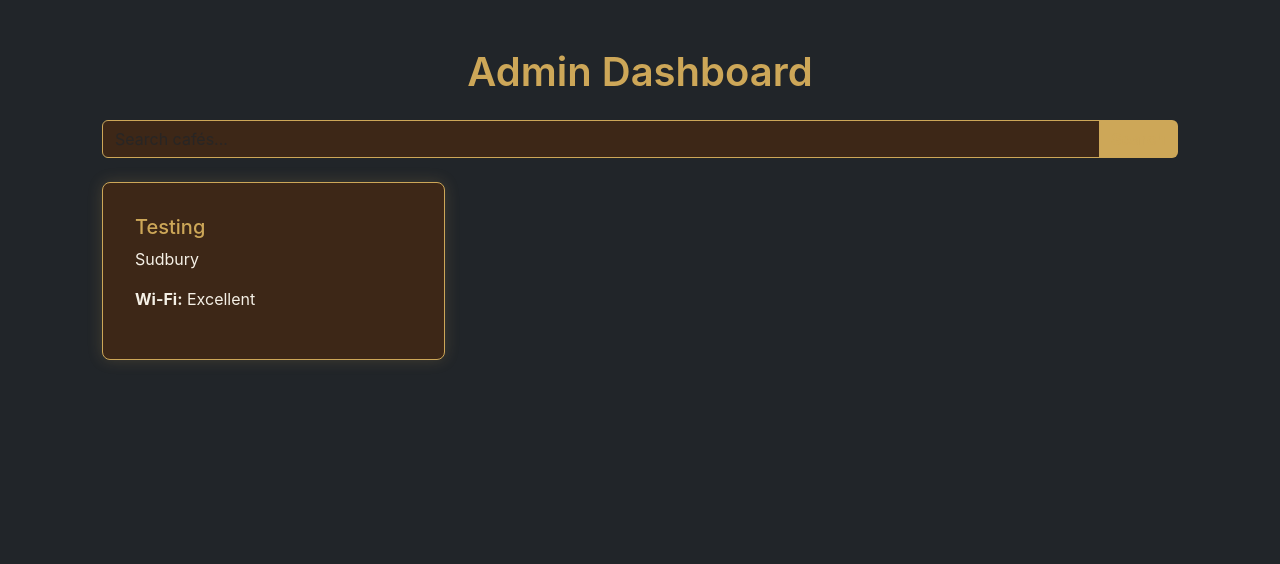
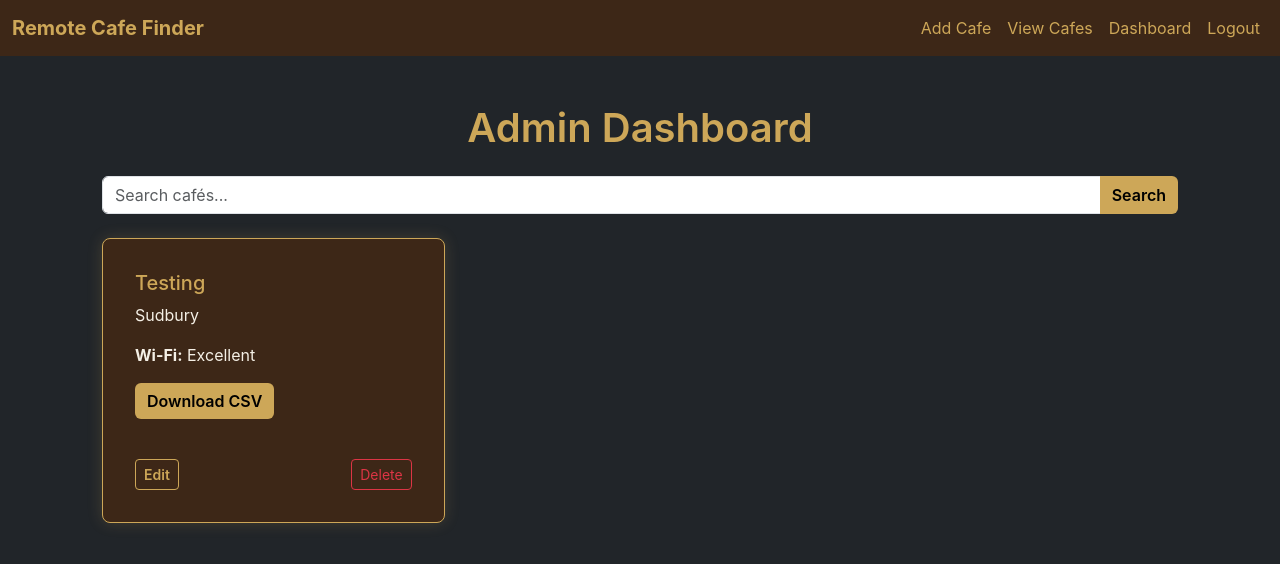
Before and after one commit to LizKodjo/Website_projects, a Flask app: page /admin-dashboard in a window 1280 px wide. Shown: the top 564 px of the page. Run offline with Flask 3, Linux system fonts and the light colour scheme; a user stored in the database is signed in; style sheets or scripts are compiled from the project's sources.

Commit message:
Working on admin dashboard

```diff
--- a/RemoteCafeFinder/backend/app.py
+++ b/RemoteCafeFinder/backend/app.py
@@ -1,10 +1,13 @@
-from flask import Flask, flash, redirect, render_template, request, session
+from flask import Flask, flash, make_response, redirect, render_template, request, session
 from models import Admin, db, Cafe
 import os
 from dotenv import load_dotenv
 from flask_mail import Mail, Message
 from werkzeug.security import generate_password_hash, check_password_hash
 from flask_migrate import Migrate
+import csv
+import io
+
 
 load_dotenv()
 
@@ -111,6 +114,8 @@
 
 @app.route('/export')
 def export():
+    if 'admin_id' not in session:
+        return redirect('/login')
     cafes = Cafe.query.all()
     output = io.StringIO()
     writer = csv.writer(output)
@@ -123,5 +128,38 @@
     return response
 
 
+@app.route('/logout')
+def logout():
+    session.pop('admin_id', None)
+    flash("You've been logged out.", "info")
+    return redirect('/login')
+
+
+@app.route('/edit-cafe/<int:cafe_id>', methods=['GET', 'POST'])
+def edit_cafe(cafe_id):
+    if 'admin_id' not in session:
+        return redirect('/login')
+    cafe = Cafe.query.get_or_404(cafe_id)
+    if request.method == 'POST':
+        cafe.name = request.form['name']
+        cafe.location = request.form['location']
+        cafe.wifi = request.form['wifi']
+        db.session.commit()
+        flash("Cafe update!", "success")
+        return redirect('/admin-dashboard')
+    return render_template('edit_cafe.html', cafe=cafe)
+
+
+@app.route('/delete-cafe/<int:cafe_id>', methods=['POST'])
+def delete_cafe(cafe_id):
+    if 'admin_id' not in session:
+        return redirect('/login')
+    cafe = Cafe.query.get_or_404(cafe_id)
+    db.session.delete(cafe)
+    db.session.commit()
+    flash("Cafe deleted", "warning")
+    return redirect('/admin-dashboard')
+
+
 if __name__ == "__main__":
     app.run(debug=True)
--- a/RemoteCafeFinder/backend/static/scss/layout/_index.scss
+++ b/RemoteCafeFinder/backend/static/scss/layout/_index.scss
@@ -1,2 +1,3 @@
 @forward 'grid';
 @forward 'spacing';
+@forward 'navbar';
--- a/RemoteCafeFinder/backend/static/scss/pages/_index.scss
+++ b/RemoteCafeFinder/backend/static/scss/pages/_index.scss
@@ -1,3 +1,4 @@
 @forward 'add-cafe';
 @forward 'admin';
 @forward 'home';
+@forward 'edit';
--- a/RemoteCafeFinder/backend/templates/admin_dashboard.html
+++ b/RemoteCafeFinder/backend/templates/admin_dashboard.html
@@ -31,7 +31,14 @@
           <h5 class="card-title text-gold">{{ cafe.name }}</h5>
           <p>{{ cafe.location }}</p>
           <p><strong>Wi-Fi:</strong> {{ cafe.wifi }}</p>
+          <a href="/export" class="btn btn-gold mb-4">Download CSV</a>
           <!-- Future: Edit/Delete buttons -->
+           <div class="d-flex justify-content-between mt-3">
+            <a href="{{url_for('edit_cafe', cafe_id=cafe.id)}}" class="btn btn-outline-gold btn-sm">Edit</a>
+            <form action="{{url_for('delete_cafe', cafe_id=cafe.id)}}" onsubmit="return confirm('Delete this Cafe?;')" method="post">
+              <button class="btn btn-outline-danger btn-sm" type="submit">Delete</button>
+            </form>
+           </div>
         </div>
       </div>
     </div>
--- a/RemoteCafeFinder/backend/templates/base.html
+++ b/RemoteCafeFinder/backend/templates/base.html
@@ -2,15 +2,36 @@
 <html lang="en">
 <head>
   <meta charset="UTF-8" />
+  <meta name="viewport" content="width=device-width, initial-scale=1">
   <title>{% block title %} {% endblock %}</title>
   <link href="https://cdn.jsdelivr.net/npm/bootstrap@5.3.8/dist/css/bootstrap.min.css" rel="stylesheet" integrity="sha384-sRIl4kxILFvY47J16cr9ZwB07vP4J8+LH7qKQnuqkuIAvNWLzeN8tE5YBujZqJLB" crossorigin="anonymous">
   <link rel="stylesheet" href="{{ url_for('static', filename='css/styles.css') }}">
 </head>
 <body class="bg-dark text-light">
+  <nav class="navbar navbar-expand-lg bg-espresso">
+    <div class="container-fluid">
+      <a href="/" class="navbar-brand text-gold fw-bold">Remote Cafe Finder</a>
+      <button type="button" class="navbar-toggler" data-bs-toggle="collapse" data-bs-target="#navMenu"><span class="navbar-toggler-icon"></span></button>
+      <div class="collapse navbar-collapse" id="navMenu">
+        <ul class="navbar-nav ms-auto">
+          <li class="nav-item"><a href="/add-cafe" class="nav-link text-gold">Add Cafe</a></li>
+          <li class="nav-item"><a href="/cafes" class="nav-link text-gold">View Cafes</a></li>
+          {% if session.get('admin_id') %}
+          <li class="nav-item"><a href="/admin-dashboard" class="nav-link text-gold">Dashboard</a></li>
+          <li class="nav-item"><a href="/logout" class="nav-link text-gold">Logout</a></li>
+          {% else %}
+          <li class="nav-item"><a href="/login" class="nav-link text-gold">Admin Login</a></li>
+          {% endif %}
+        </ul>
+      </div>
+    </div>
+  </nav>
+
   {% block content %} {% endblock %}
 
 
+
+  <script src="{{ url_for('static', filename='js/scripts.js') }}"></script>
   <script src="https://cdn.jsdelivr.net/npm/bootstrap@5.3.8/dist/js/bootstrap.bundle.min.js" integrity="sha384-FKyoEForCGlyvwx9Hj09JcYn3nv7wiPVlz7YYwJrWVcXK/BmnVDxM+D2scQbITxI" crossorigin="anonymous"></script>
-  <script src="{{ url_for('static', filename='js/scripts.js') }}"></script>
 </body>
 </html>
```
Also changed, not shown: RemoteCafeFinder/backend/static/scss/layout/_navbar.scss (added, +19 -0 lines), RemoteCafeFinder/backend/static/scss/pages/_edit.scss (added, +12 -0 lines), RemoteCafeFinder/backend/templates/edit_cafe.html (added, +25 -0 lines), RemoteCafeFinder/backend/instance/cafes.db.
